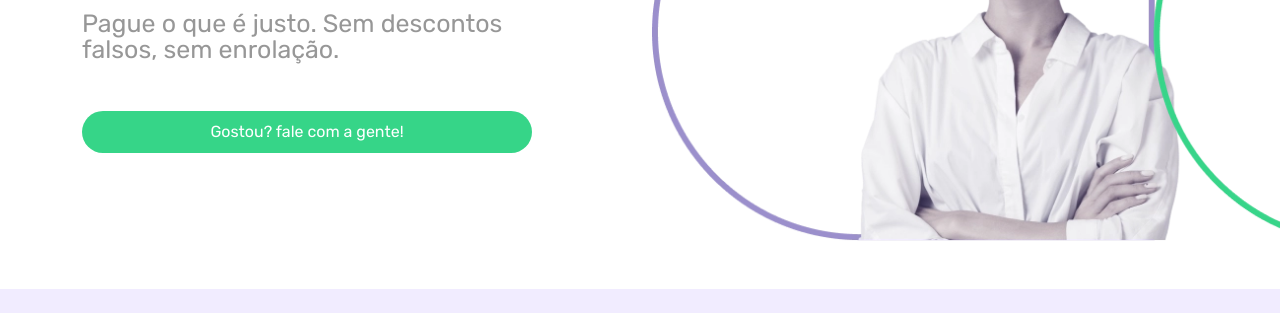
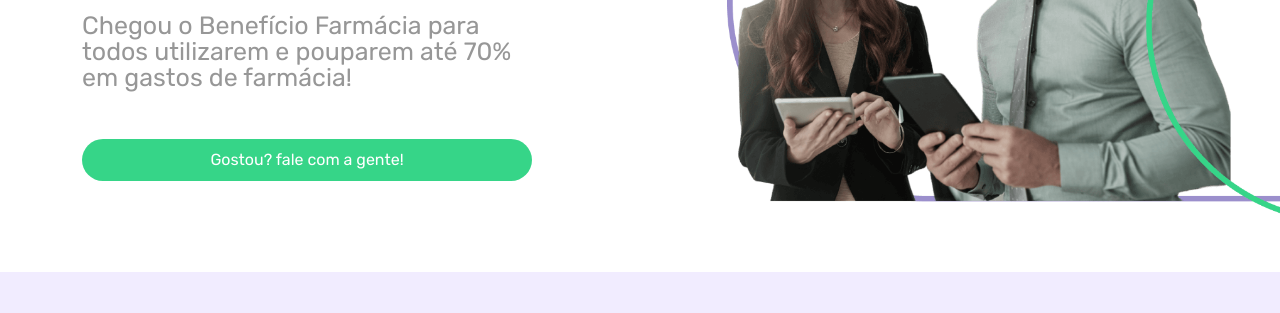
Before and after one commit to luuan-br/pillpass, a website: page index.html in a window 1280 px wide. Shown: the part 308-621 px from the top of the page. Drawn offline with nearby package versions, Linux system fonts and the light colour scheme.

Commit message:
:lipstick: Updated heros banner

```diff
--- a/index.html
+++ b/index.html
@@ -85,11 +85,12 @@
         <div class="container">
             <div class="row align-items-center">
                 <div class="col-12 col-lg-6 order-1 order-lg-0">
-                    <div style="max-width: 450px;">
+                    <div style="max-width: 450px;" class="align-mobile-center">
                         <div class="mb-5">
-                            <h2 class="primary-title">Farmácia Corporativa a preço de custo</h2>
+                            <h2 class="primary-title">Farmácia a Preço de Custo para seus Colaboradores</h2>
 
-                            <p class="secundary-title">Pague o que é justo. Sem descontos falsos, sem enrolação.</p>
+                            <p class="secundary-title">Chegou o Benefício Farmácia para todos utilizarem e pouparem até 70% em gastos de farmácia!</p>
+
                         </div>
 
                         <a class="btn btn-pill-primary rounded-pill py-2 d-block mx-auto" href="quero-uma-cotacao.html">
@@ -99,9 +100,9 @@
                 </div>
 
                 <div class="col-12 col-lg-6 order-0 order-lg-1 mb-3 mb-lg-0">
-                    <div class="row justify-content-end">
+                    <div class="row justify-content-center">
                         <div class="col-auto">
-                            <img class="img-fluid " src="./assets/images/happy-young-business-woman-posing-isolated-grey-wall 1.webp" alt="Pague o que é justo">
+                            <img class="img-fluid img-mobile" src="./assets/images/hero-banner-mobile.png" alt="Pague o que é justo">
                         </div>
                     </div>
                 </div>
--- a/src/sass/index.scss
+++ b/src/sass/index.scss
@@ -37,28 +37,52 @@ body,
 
 .page-home {
     #hero {
+        width: 100%;
+        display: flex;
+        flex-direction: column;
+        justify-content: center;
+        background-image: "";
+        background-size: contain;
+        background-repeat: no-repeat;
+        background-position: calc(100% + 5rem);
+        max-width: 1650px;
+        margin: auto;
+
+        @media (min-width: 992px) {
+            height: 315px;
+            background-image: url("../images/hero-banner-desktop.png");
+
+        }
+
+        @media (min-width: 1200px) {
+            height: 420px;
+        }
+
+        @media (min-width: 1300px) {
+            height: 450px;
+        }
+
+        @media (min-width: 1500px) {
+
+            background-position: calc(100% - 5rem);
+        }
+
+        .align-mobile-center{
+            @media (max-width: 992px) {
+                margin: auto;
+            }
+        }
+
+        .img-mobile{
+            max-height: 400px;
+            @media screen and (min-width: 992px){
+                display: none;
+            }
+        }
+
         &>.container {
             position: relative;
             contain: layout;
-
-            &::after {
-                content: '';
-                display: block;
-                width: 227px;
-                height: 100%;
-                background-image: url("../images/Group 128.webp");
-                background-size: contain;
-                background-repeat: no-repeat;
-                background-position: bottom;
-                position: absolute;
-                bottom: -5px;
-                right: 0;
-                transform: translateX(75%);
-
-                @media (max-width: 992px) {
-                    display: none;
-                }
-            }
         }
     }
 }
@@ -371,6 +395,10 @@ body,
                 @media (max-width: 992px) {
                     top: 6px;
                 }
+
+                @media screen and (min-width: 992px) and (max-width: 1200px){
+                    left: 114%;
+                }
             }
         }
     }
```
Also changed, not shown: para-colaboradores.html (+2 -2 lines), assets/css/style-all.min.css, assets/images/hero-banner-desktop.png (added), assets/images/hero-banner-mobile.png (added).
